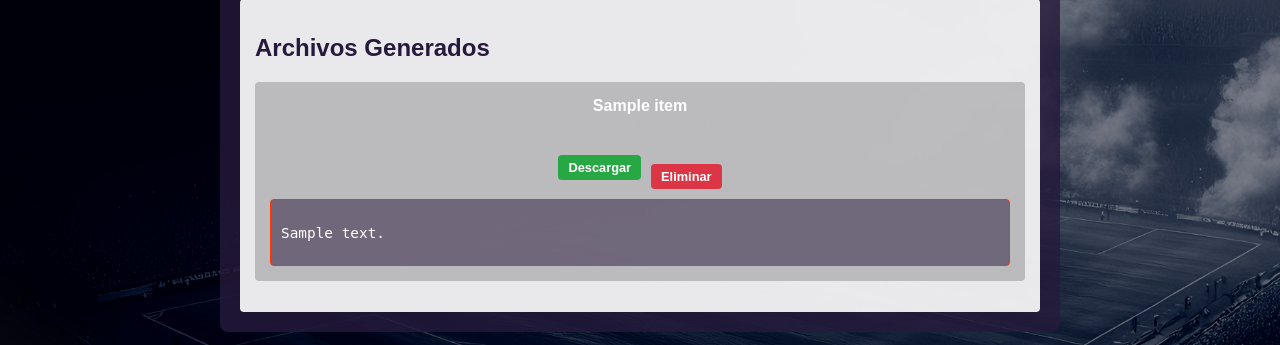
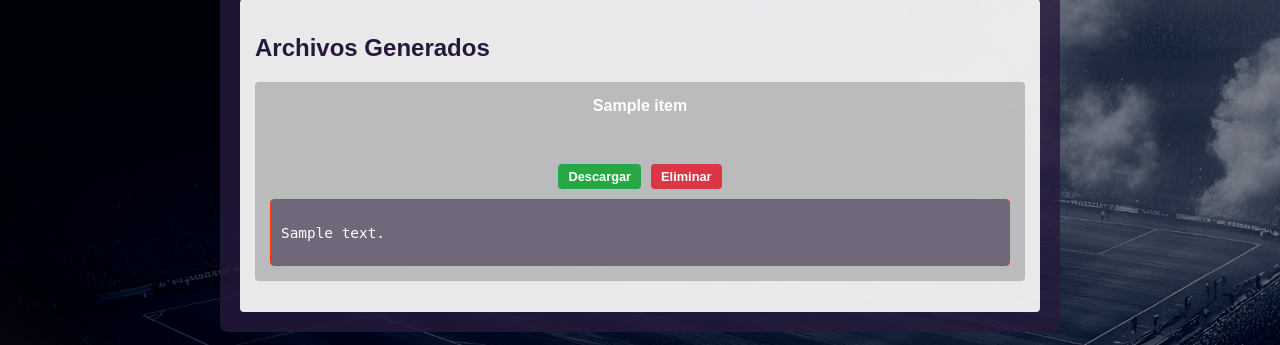
Before and after one commit to sebasfanatiz/wilson_ai_copies, a Flask app: template templates/index.html in a window 1280 px wide. Shown: the part 994-1339 px from the top of the page. Run offline with Flask 3, Linux system fonts and the light colour scheme; the template is opened without the code that fills it: most values are stand-ins (such as "Sample title", 1, 10 or a date in 2020).

Commit message:
Update index.html

```diff
--- a/templates/index.html
+++ b/templates/index.html
@@ -181,7 +181,7 @@
               <span style="color: #bbb; font-size: 0.8em;">Creado: {{ item.fecha }}</span>
             </div>
 
-            <div style="display: flex; justify-content: center; align-items: center; gap: 10px; margin-top: 12px;">
+            <div style="display: flex; justify-content: center; align-items: baseline; gap: 10px; margin-top: 12px;">
               {% if item.status == 'success' %}
                 <a href="{{ url_for('descargar', filename=item.nombre) }}"
                   style="background-color: #28a745; color: white; padding: 5px 10px; font-size: 0.8rem; border-radius: 4px; text-decoration: none;">
```
